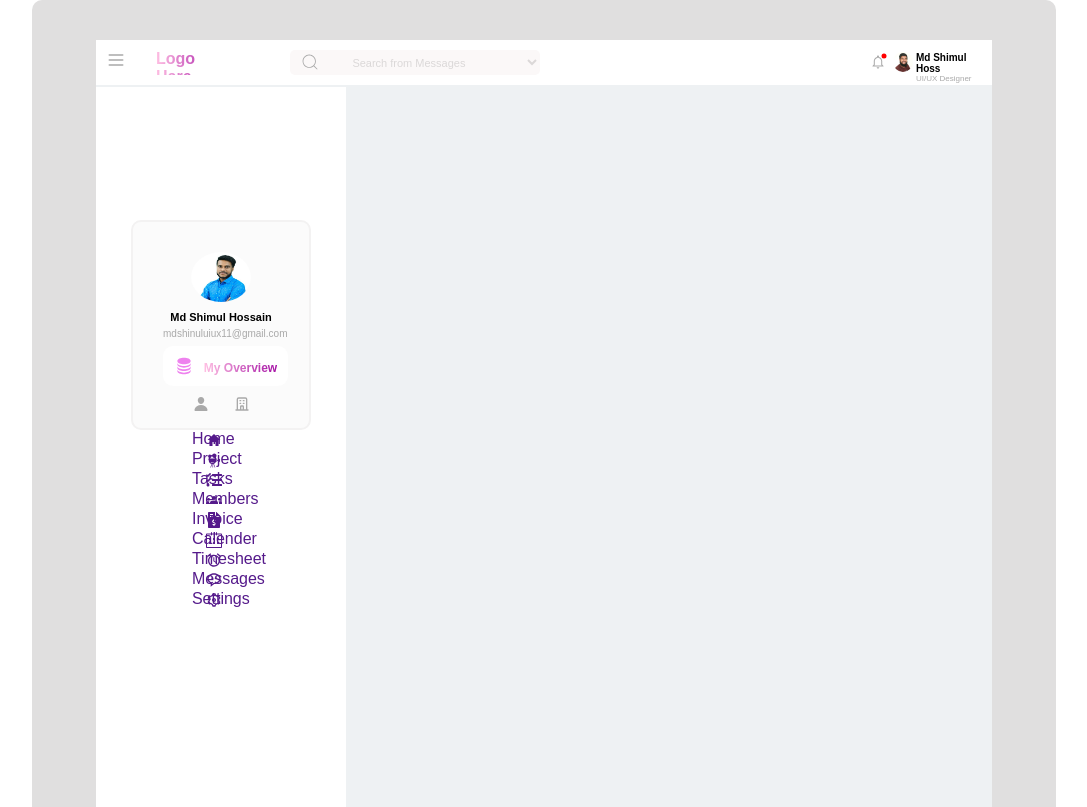
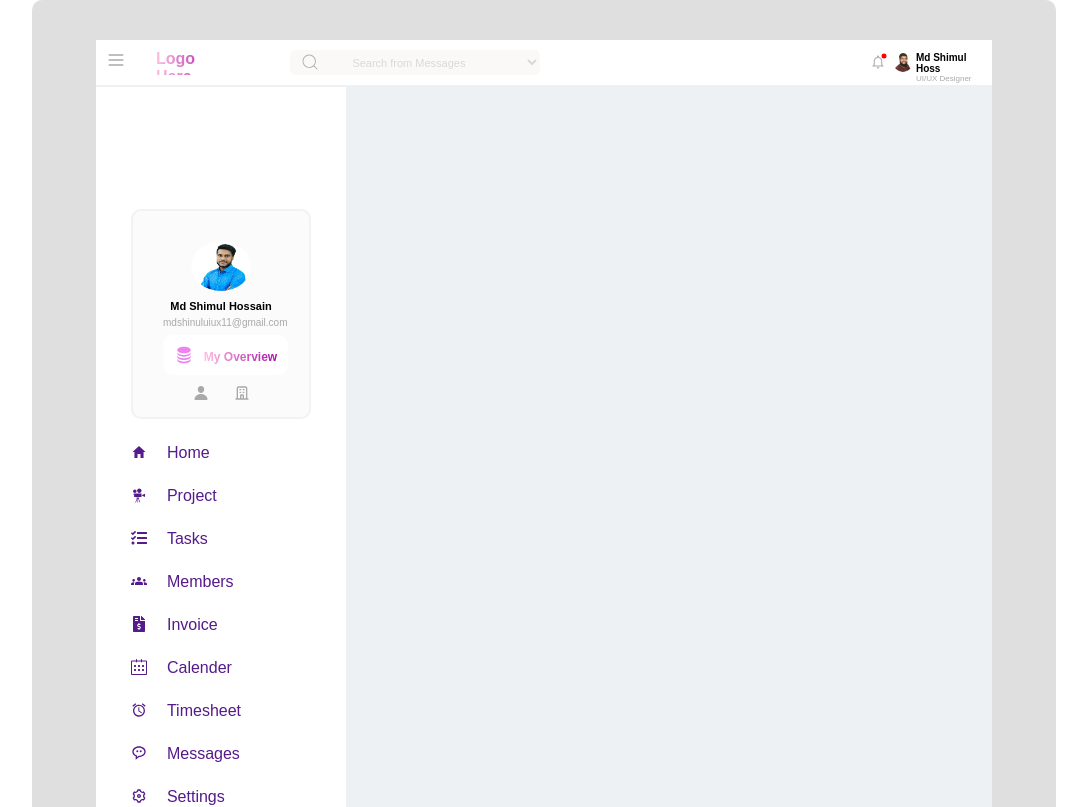
Before and after one commit to dantocome/reacttype-dashboard, a React (Vite) app: page / in a window 1280 px wide. Shown: the top 807 px of the page, without its empty margins (96-1183 px from the left). Built offline with nearby package versions, Linux system fonts and the light colour scheme.

Commit message:
all added files

```diff
--- a/src/components/Header.tsx
+++ b/src/components/Header.tsx
@@ -83,15 +83,15 @@ const Header = () => {
           </div>
 
           <ul className='icons'>
-          <li><a href=""><span>< IoMdHome/></span>Home</a></li>
-           <li><a href=""><span><GiFilmProjector/></span>Project</a></li>
-           <li><a href=""><span>< FaTasks/></span>Tasks</a></li>
-           <li><a href=""><span>< MdGroups/></span>Members</a></li>
-           <li><a href=""><span><FaFileInvoiceDollar/></span>Invoice</a></li>
-           <li><a href=""><span><SlCalender/></span>Calender</a></li>
-           <li><a href=""><span>< MdAccessAlarm /></span>Timesheet</a></li>
-           <li><a href=""><span>< BiMessageRoundedDots/></span>Messages</a></li>
-           <li><a href=""><span><RiSettings3Line/></span>Settings</a></li>
+          <li><a href="">< IoMdHome/>Home</a></li>
+           <li><a href=""><GiFilmProjector/>Project</a></li>
+           <li><a href="">< FaTasks/>Tasks</a></li>
+           <li><a href="">< MdGroups/>Members</a></li>
+           <li><a href=""><FaFileInvoiceDollar/>Invoice</a></li>
+           <li><a href=""><SlCalender/>Calender</a></li>
+           <li><a href="">< MdAccessAlarm />Timesheet</a></li>
+           <li><a href="">< BiMessageRoundedDots/>Messages</a></li>
+           <li><a href=""><RiSettings3Line/>Settings</a></li>
           </ul>
 
         </div>
--- a/src/components/component.css
+++ b/src/components/component.css
@@ -130,7 +130,7 @@ h6{
     width: 180px;
     height: 210px;
     padding: 30px;
-    margin-top: -400px;
+    margin-top: -190px;
     border-radius: 10px;
     border: 2px solid rgb(243, 242, 242);
 
@@ -168,8 +168,14 @@ h6{
    text-decoration: none;
    list-style: none;
 }
- li a{
+  ul li a{
     display: flex;
+    gap: 20px;
+    margin-left: -45px;
+
+}
+li a{
+    margin: 25px;
 }
 .over{
     font-size: 12px;
@@ -191,6 +197,7 @@ h6{
     justify-content: center;
     border-radius: 10px;
     margin-top: 7px;
+
 }
 .official{
     display: flex;
```
